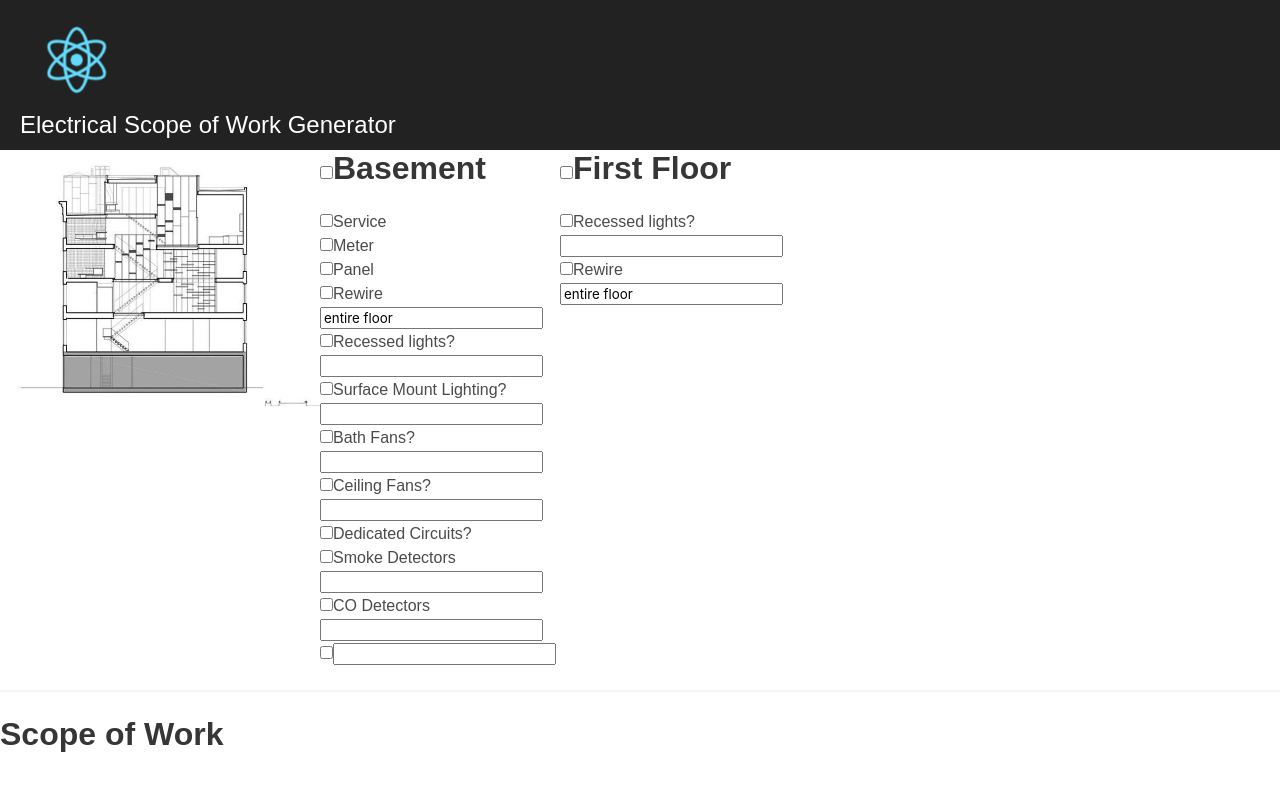
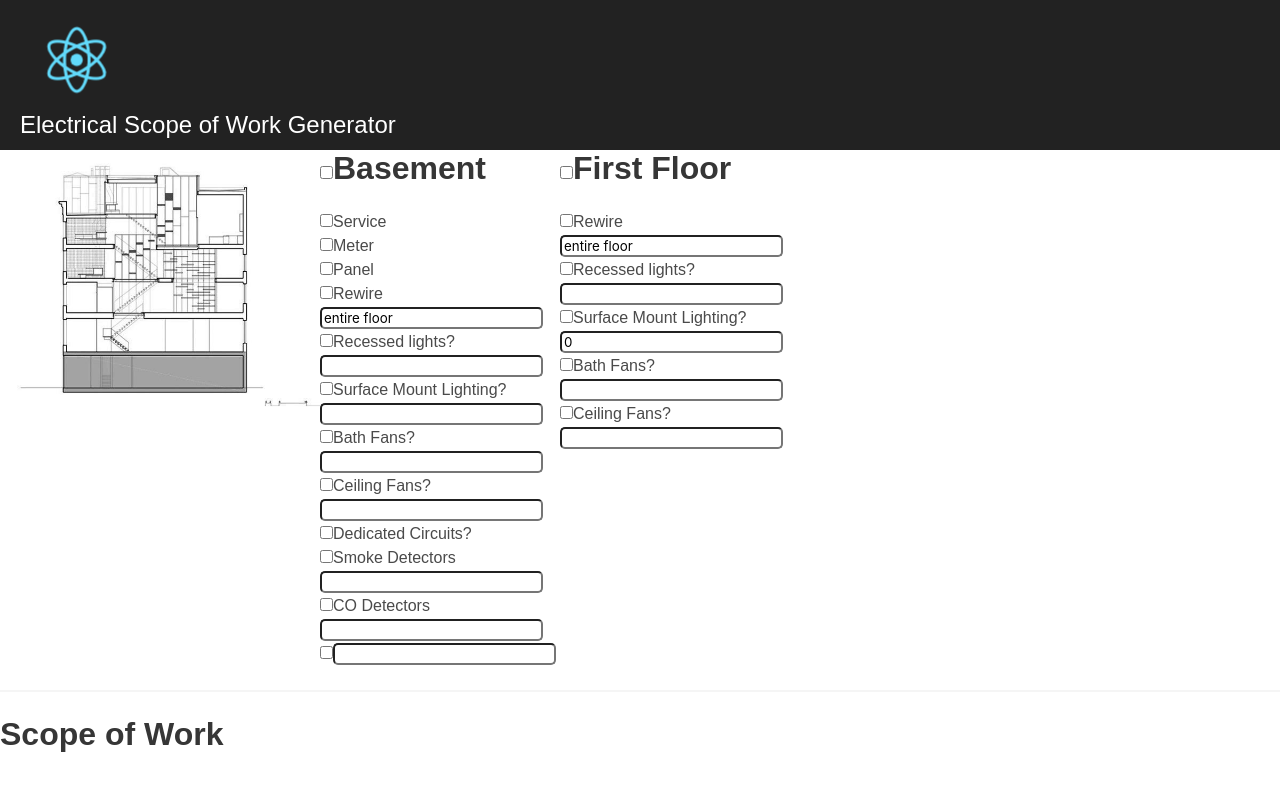
Before and after one commit to iglesias294/electricScope, a React (Create React App) app: page / in a window 1280 px wide. Shown: the top 790 px of the page. Built offline with nearby package versions, Linux system fonts and the light colour scheme.

Commit message:
first floor

```diff
--- a/src/App.css
+++ b/src/App.css
@@ -30,7 +30,9 @@
 .App-intro {
   font-size: large;
 }
-
+input{
+  border-radius: 5px;
+}
 @keyframes App-logo-spin {
   from { transform: rotate(0deg); }
   to { transform: rotate(360deg); }
--- a/src/App.js
+++ b/src/App.js
@@ -24,8 +24,12 @@ class App extends Component {
       firstFloorRewiring: 'entire floor',
       firstFloorRL: false,
       firstFloorRLCount: false,
+      firstFloorSurfaceLight: false,
+      firstFloorSurfaceLightCount: 0,
       firstFloorBathFan: false,
+      firstFloorBathFanCount: false,
       firstFloorCeilingFan: false,
+      firstFloorCeilingFanCount: false,
       firstFloorDedicated: false,
       firstFloorSmoke: false,
       firstFloorCo: false,
@@ -241,6 +245,21 @@ class App extends Component {
                 </p>
                 <p>
                   <input
+                    name="firstFloorRewire"
+                    type="checkbox"
+                    value={this.state.firstFloorRewire}
+                    onChange={this.handleInputChange}
+                  /><label>Rewire</label>
+                  <input
+                    name="firstFloorRewiring"
+                    type="text"
+                    placeholder="entire floor"
+                    value={this.state.firstFloorRewiring}
+                    onChange={(event) => this.setState({ firstFloorRewiring: event.target.value })}
+                  />
+                </p>
+                <p>
+                  <input
                     name="firstFloorRL"
                     type="checkbox"
                     value={this.state.firstFloorRL}
@@ -255,17 +274,44 @@ class App extends Component {
                 </p>
                 <p>
                   <input
-                    name="firstFloorRewire"
+                    name="firstFloorSurfaceLight"
                     type="checkbox"
-                    value={this.state.firstFloorRewire}
+                    value={this.state.firstFloorSurfaceLight}
                     onChange={this.handleInputChange}
-                  /><label>Rewire</label>
+                  /><label>Surface Mount Lighting?</label>
                   <input
-                    name="firstFloorRewiring"
-                    type="text"
-                    placeholder="entire floor"
-                    value={this.state.firstFloorRewiring}
-                    onChange={(event) => this.setState({ firstFloorRewiring: event.target.value })}
+                    name="firstFloorSurfaceLightAmount"
+                    type="number"
+                    value={this.state.firstFloorSurfaceLightCount}
+                    onChange={(event) => this.setState({ firstFloorSurfaceLightCount: event.target.value })}
+                  />
+                </p>
+                <p>
+                  <input
+                    name="firstFloorBathFan"
+                    type="checkbox"
+                    value={this.state.firstFloorBathFan}
+                    onChange={this.handleInputChange}
+                  /><label>Bath Fans?</label>
+                  <input
+                    name="firstFloorBathFanCount"
+                    type="number"
+                    value={this.state.firstFloorBathFanCount}
+                    onChange={(event) => this.setState({ firstFloorBathFanCount: event.target.value })}
+                  />
+                </p>
+                <p>
+                  <input
+                    name="firstFloorCeilingFan"
+                    type="checkbox"
+                    value={this.state.firstFloorCeilingFan}
+                    onChange={this.handleInputChange}
+                  /><label>Ceiling Fans?</label>
+                  <input
+                    name="firstFloorCeilingFanCount"
+                    type="number"
+                    value={this.state.firstFloorCeilingFanCount}
+                    onChange={(event) => this.setState({ firstFloorCeilingFanCount: event.target.value })}
                   />
                 </p>
               </div>
@@ -278,9 +324,9 @@ class App extends Component {
 
         <div className="output">
           <hr />
-          <p class="title">Scope of Work</p>
+          <p className="title">Scope of Work</p>
           {/*Begin Basement*/}
-          <p class="title is-4">{this.state.basement}</p>
+          <p className="title is-4">{this.state.basement}</p>
           <ul>
             {this.state.service ? <li>{this.state.service}</li> : ''}
             {this.state.meter ? <li>{this.state.meter}</li> : ''}
@@ -298,10 +344,13 @@ class App extends Component {
           {/*End Basement*/}
 
           {/*Begin First Floor*/}
-          <p class="title is-4">{this.state.firstFloor}</p>
+          <p className="title is-4">{this.state.firstFloor}</p>
           <ul>
+            {this.state.firstFloorRewire ? <li>Rewire {this.state.firstFloorRewiring}: standard white switches and plugs. </li> : ''}
             {this.state.firstFloorRL ? <li>Supply and install {this.state.firstFloorRLCount} recessed light{this.state.firstFloorRLCount > 1 ? 's' : ''}</li> : ''}
-            {this.state.firstFloorRewire ? <li>Rewire {this.state.firstFloorRewiring}: standard white switches and plugs. </li> : ''}
+            {this.state.firstFloorSurfaceLight ? <li>Supply and install {this.state.firstFloorSurfaceLightCount} surface mount light{this.state.firstFloorSurfaceLightCount > 1 ? 's' : ''}</li> : ''}
+            {this.state.firstFloorBathFan ? <li>Install power for {this.state.firstFloorBathFanCount} bathroom exhaust fan{this.state.firstFloorBathFanCount > 1 ? 's' : ''}</li> : ''}
+            {this.state.firstFloorCeilingFan ? <li>Install power for {this.state.firstFloorCeilingFanCount} ceiling fan{this.state.firstFloorCeilingFanCount > 1 ? 's' : ''}</li> : ''}
           </ul>
         </div>
       </div>
```
